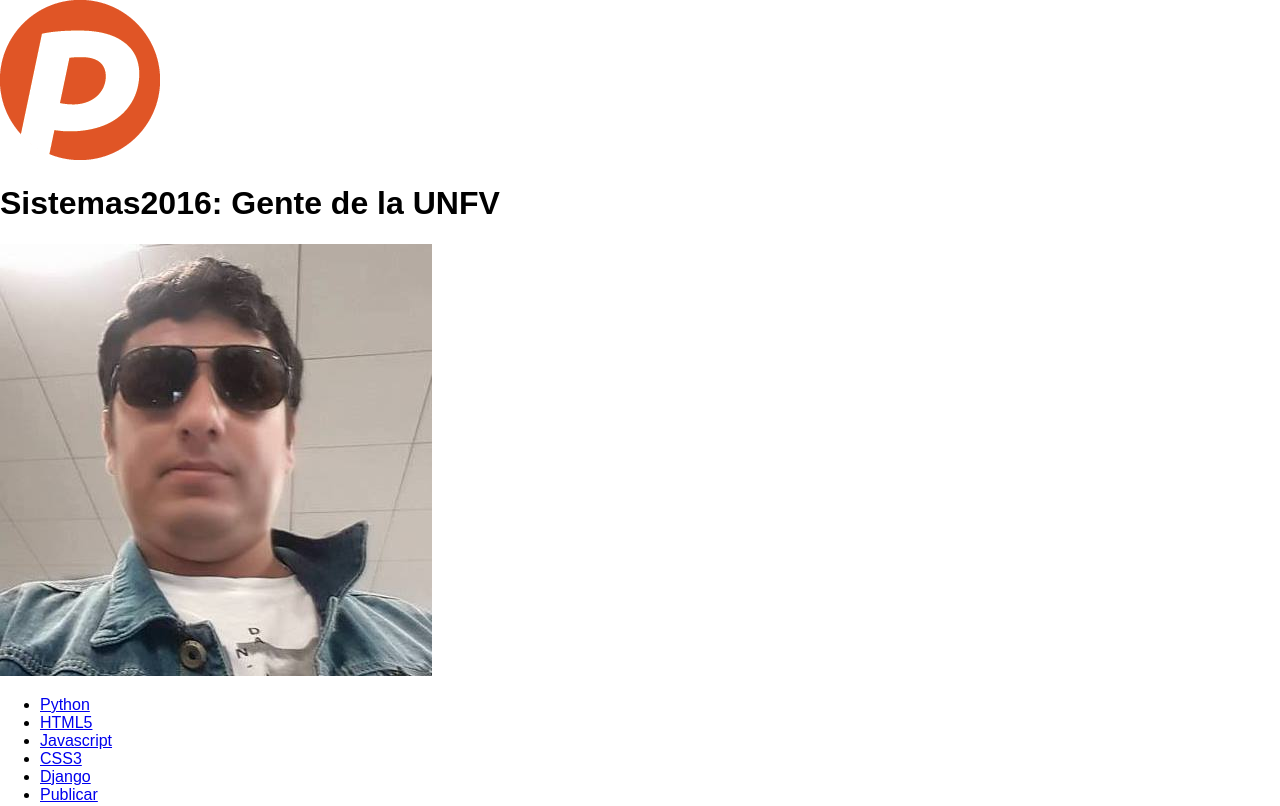
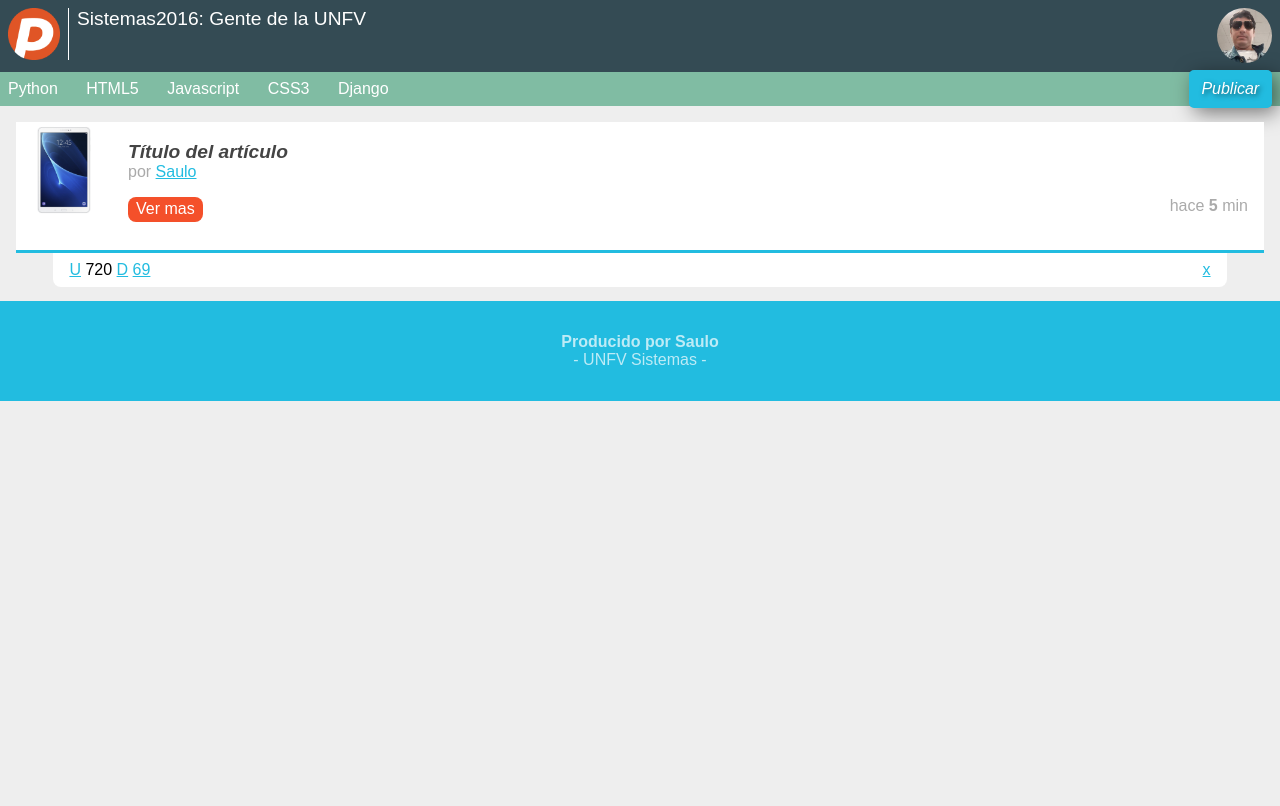
Before and after one commit to saulopineda/LPOW_SauloPineda, a plain HTML site: page Html5/Web/index.html in a window 1280 px wide. Shown: the top 806 px of the page. Drawn offline with Linux system fonts and the light colour scheme.

Commit message:
Nuevos Cambios

```diff
--- a/Html5/Web/estilos.css
+++ b/Html5/Web/estilos.css
@@ -1,3 +1,179 @@
-body{
-  backgroun: #EEEEEE;
+a
+{
+	color: #22BCE0;
 }
+body
+{
+	background: #EEEEEE;
+	font-family: Arial;
+	font-size: 16px;
+}
+footer
+{
+	background: #22BCE0;
+	color: rgba(255,255,255,0.7);
+	padding: 1em;
+	text-align: center;
+}
+footer p:first-child
+{
+	margin-bottom: 0;
+}
+footer p:last-child
+{
+	margin-top: 0;
+}
+footer p:last-child:after
+{
+	content: " -";
+}
+footer p:last-child:before
+{
+	content: "- ";
+}
+header
+{
+	background: #344B54;
+	color: white;
+	overflow: hidden;
+	padding: 0.5em;
+	position: relative;
+}
+header figure
+{
+	float: left;
+}
+header h1
+{
+	font-size: 1.2em;
+	font-weight: normal;
+	margin: 0 70px 0 0;
+}
+header #avatar
+{
+	margin: 0.5em 0.5em 0 0;
+	position: absolute;
+	right: 0;
+	top: 0;
+}
+header #avatar img
+{
+	border-radius: 50%;
+	width: 55px;
+}
+header #logo img
+{
+	border-right: 1px solid white;
+	padding-right: 0.5em;
+	margin-right: 0.5em;
+	width: 52px;
+}
+nav
+{
+	background: #80BCA3;
+	position: relative;
+}
+nav ul
+{
+	list-style: none;
+	margin: 0;
+	padding: 0;
+}
+nav ul li
+{
+	display: inline-block;
+	margin: 0 0.5em 0 0;
+}
+nav ul li a
+{
+	color: white;
+	display: block;
+	padding: 0.5em;
+	text-decoration: none;
+}
+nav ul #publicar_nav
+{
+	position: absolute;
+	right: 0;
+	top: -0.1em;
+}
+nav ul #publicar_nav a
+{
+	background: #22BCE0;
+	border-radius: 5px;
+	box-shadow: rgba(0,0,0,0.5) 5px 5px 20px;
+	font-style: italic;
+	padding: 0.6em 0.8em;
+	text-shadow: rgba(0,0,0,0.5) 2px 2px 5px;
+}
+#contenido
+{
+	margin: 1em;
+}
+#contenido .item
+{
+	background: white;
+	border-bottom: 3px solid #22BCE0;
+	margin-bottom: 3em;
+	min-height: 128px;
+	position: relative;
+}
+#contenido .item .autor_item
+{
+	color: #AAA;
+}
+#contenido .item .datos_item
+{
+	margin: 1em 1em 0 0;
+}
+#contenido .item .datos_item .fecha_item
+{
+	color: #AAA;
+	float: right;
+}
+#contenido .item .datos_item .tag_item
+{
+	background: #F4502A;
+	border-radius: 0.5em;
+	color: white;
+	display: inline-block;
+	padding: 0.2em 0.5em;
+	text-decoration: none;
+}
+#contenido .item .imagen_item
+{
+	float: left;
+	margin-right: 1em;
+}
+#contenido .item .imagen_item img
+{
+	width: 96px;
+}
+#contenido .item .titulo_item
+{
+	font-size: 1.2em;
+	font-style: italic;
+	margin-bottom: 0;
+	padding: 1em 1em 0 0;
+}
+#contenido .item .titulo_item a
+{
+	color: #444;
+	text-decoration: none;
+}
+#contenido .item .votacion
+{
+	background: white;
+	border-radius: 0 0 0.5em 0.5em;
+	left: 3%;
+	margin-top: 3px;
+	padding: 0.5em 1em;
+	position: absolute;
+	right: 3%;
+	top: 100%;
+}
+#contenido .item .votacion .comentarios_item,
+#contenido .item .votacion .guardar_item
+{
+	float: right;
+}
--- a/Html5/Web/index.html
+++ b/Html5/Web/index.html
@@ -7,7 +7,6 @@
     <title>Primer pagina web html 5 de Sistmas!!!</title>
     <link rel="stylesheet" href="normalize.css" />
     <link rel="stylesheet" href="estilos.css" />
-  <link</lin>
   </head>
   <body>
     <header>
@@ -48,12 +47,13 @@
             hace <strong>5</strong> min
           </span>
         </div>
-      <div class="Votacion">
+        <div class="votacion">
           <a href="#" class="up">U</a>
           720
           <a href="#" class="down">D</a>
+          <a href="#" class="guardar_item">x</a>
           <a href="#" class="Comentarios_item">69</a>
-        <a href="#" class="guardar_item">x</a>
+
         </div>
       </article>
     </section>
```
Lines whose indentation alone changed are shown as unchanged.
